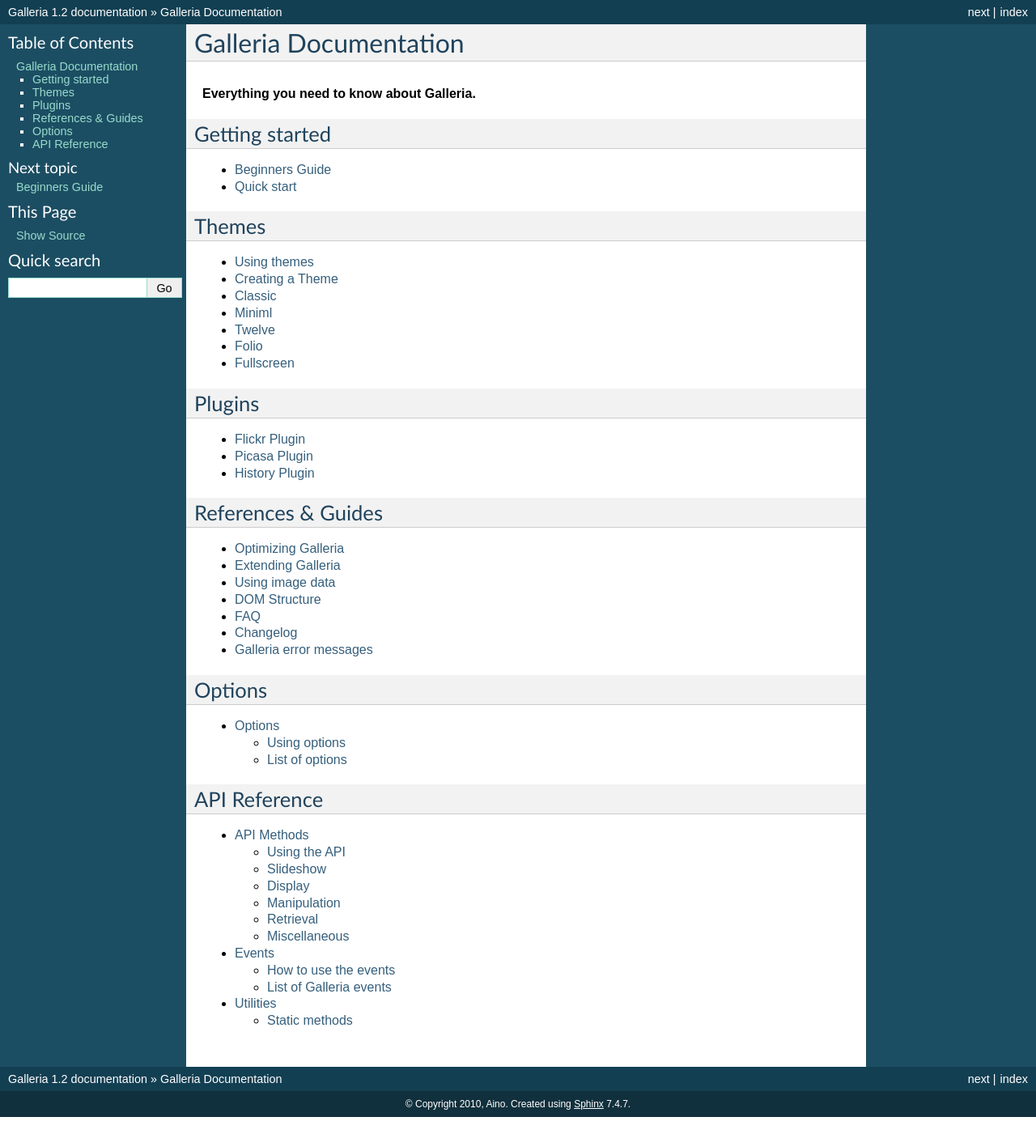
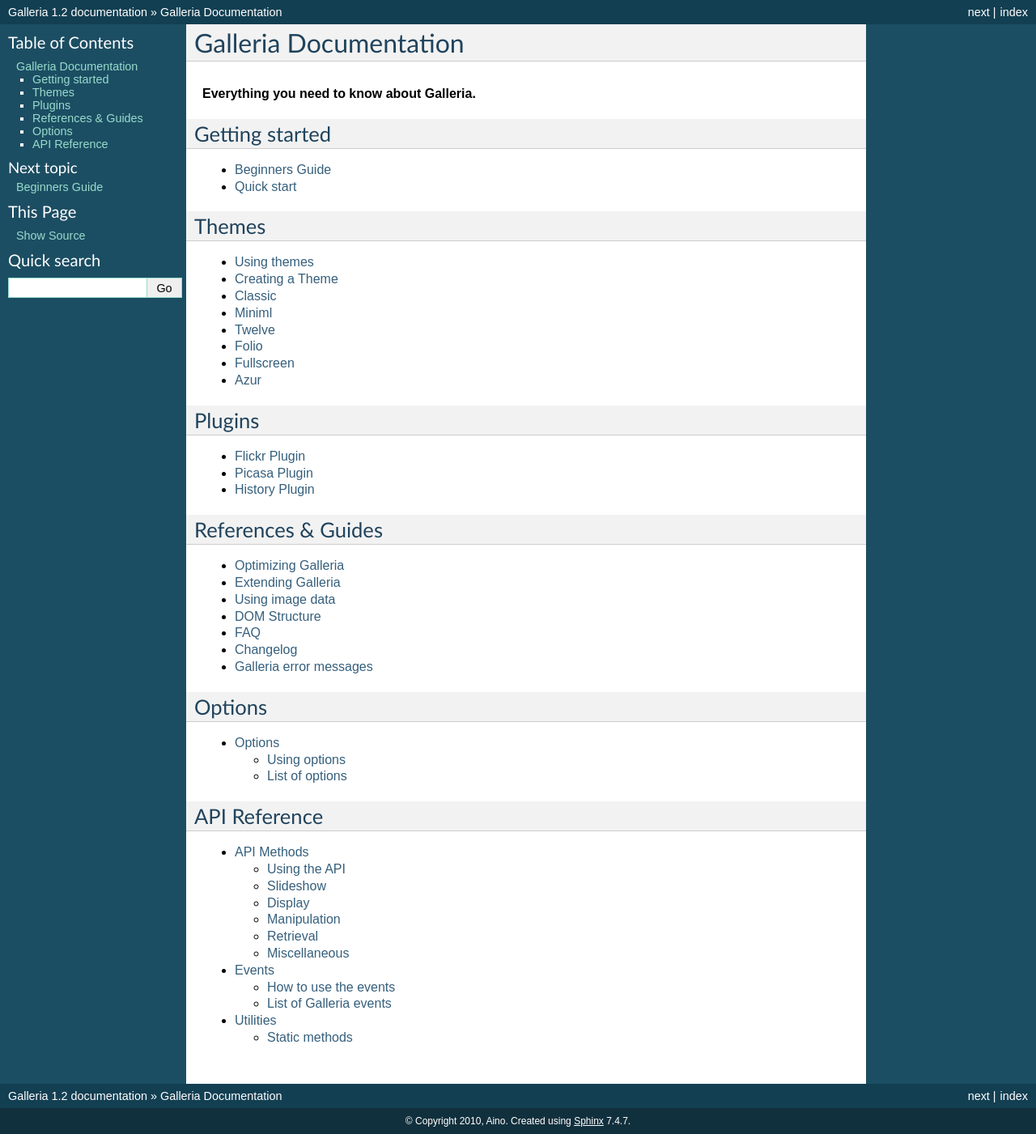
Before and after one commit to GalleriaJS/galleria, a Sphinx documentation site: the page built from docs/index.rst, in a window 1280 px wide. Shown: the whole page at 81% size. Built offline with Sphinx 7.4.7, drawn with Linux system fonts in a browser that asks for light colours; before the commit the page ends 1380 px from its top, so only the background shows below that.

Commit message:
1.2.8 touches

```diff
--- a/docs/index.rst
+++ b/docs/index.rst
@@ -27,6 +27,7 @@
     themes/twelve.rst
     themes/folio.rst
     themes/fullscreen.rst
+    themes/azur.rst
 
 Plugins
 =======
```
